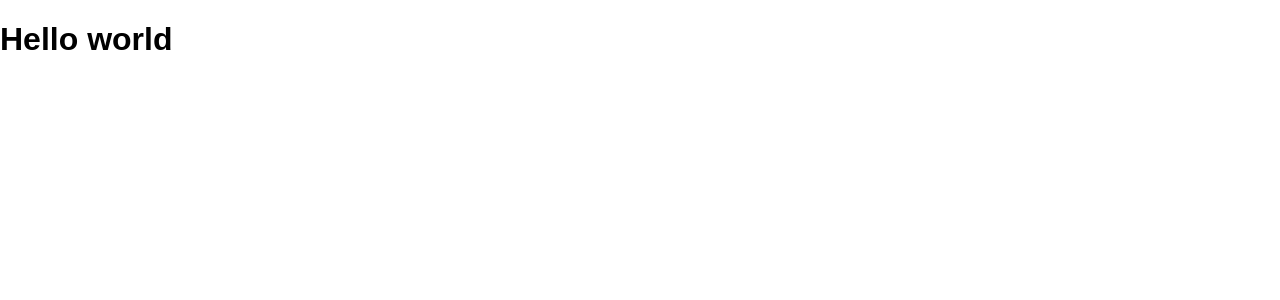
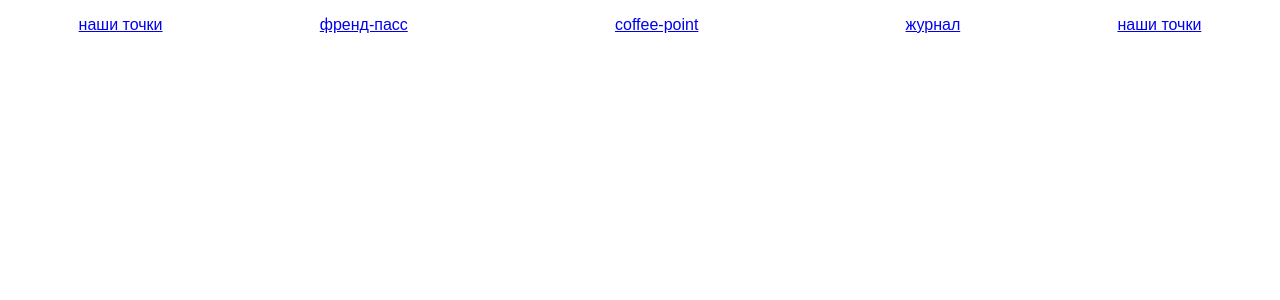
Before and after one commit to fedorukvl/coffee-point-react, a React (Create React App) app: page / in a window 1280 px wide. Shown: the top 300 px of the page. Built offline with nearby package versions, Linux system fonts and the light colour scheme.

Commit message:
Создан компонент навигации (#1)
* Создан компонент навигации + поправилена структура проекта

```diff
--- a/src/Components/App/App.jsx
+++ b/src/Components/App/App.jsx
@@ -1,9 +1,18 @@
-import React from "react";
+import React, { useState } from "react";
+
+import { Navigation } from "../index.js";
 
 function App() {
+  const [navigationList] = useState([
+    { id: 1, title: "наши точки" },
+    { id: 2, title: "френд-пасс" },
+    { id: 3, isLogo: true, title: "coffee-point" },
+    { id: 4, title: "журнал" },
+    { id: 5, title: "наши точки" },
+  ]);
   return (
     <div className="App">
-      <h1>Hello world</h1>
+      <Navigation navigationList={navigationList} />
     </div>
   );
 }
--- /dev/null
+++ b/src/Components/Navigation/Navigation.jsx
@@ -0,0 +1,22 @@
+import React from "react";
+
+import "../../media/css/Components/Navigation.css";
+
+function Navigation(props) {
+  const navigationItem = props.navigationList.map((navItem) => {
+    return (
+      <li className="navigation__link" key={navItem.id}>
+        <a href="#" className={navItem.isLogo ? "navigation__link_logo" : ""}>
+          {navItem.title}
+        </a>
+      </li>
+    );
+  });
+  return (
+    <nav className="navigation">
+      <ul className="navigation__list">{navigationItem}</ul>
+    </nav>
+  );
+}
+
+export default Navigation;
--- a/src/Components/index.js
+++ b/src/Components/index.js
@@ -1,2 +1,3 @@
 import App from "./App/App.jsx";
-export { App };
+import Navigation from "./Navigation/Navigation.jsx";
+export { App, Navigation };
--- a/src/index.jsx
+++ b/src/index.jsx
@@ -1,7 +1,7 @@
 import React from "react";
 import ReactDOM from "react-dom";
 import { App } from "./Components/index.js";
-import "./index.css";
+import "./media/css/Base-styles/index.css";
 ReactDOM.render(
   <React.StrictMode>
     <App />
--- /dev/null
+++ b/src/media/css/Components/Navigation.css
@@ -0,0 +1,21 @@
+.navigation {
+  width: 100%;
+  background-color: white;
+  position: fixed;
+  z-index: 999;
+}
+.navigation__list {
+  display: flex;
+  justify-content: space-around;
+}
+.navigation__link {
+  cursor: pointer;
+}
+.navigation__link:hover:not(.navigation__link_logo) {
+  border-bottom: 2px solid black;
+  margin-top: -2px;
+}
+.navigation__link:nth-of-type(3) {
+  flex-shrink: 0;
+  margin: 0 50px;
+}
```
Also changed, not shown: src/media/css/Base-styles/index.css (renamed from src/index.css).
